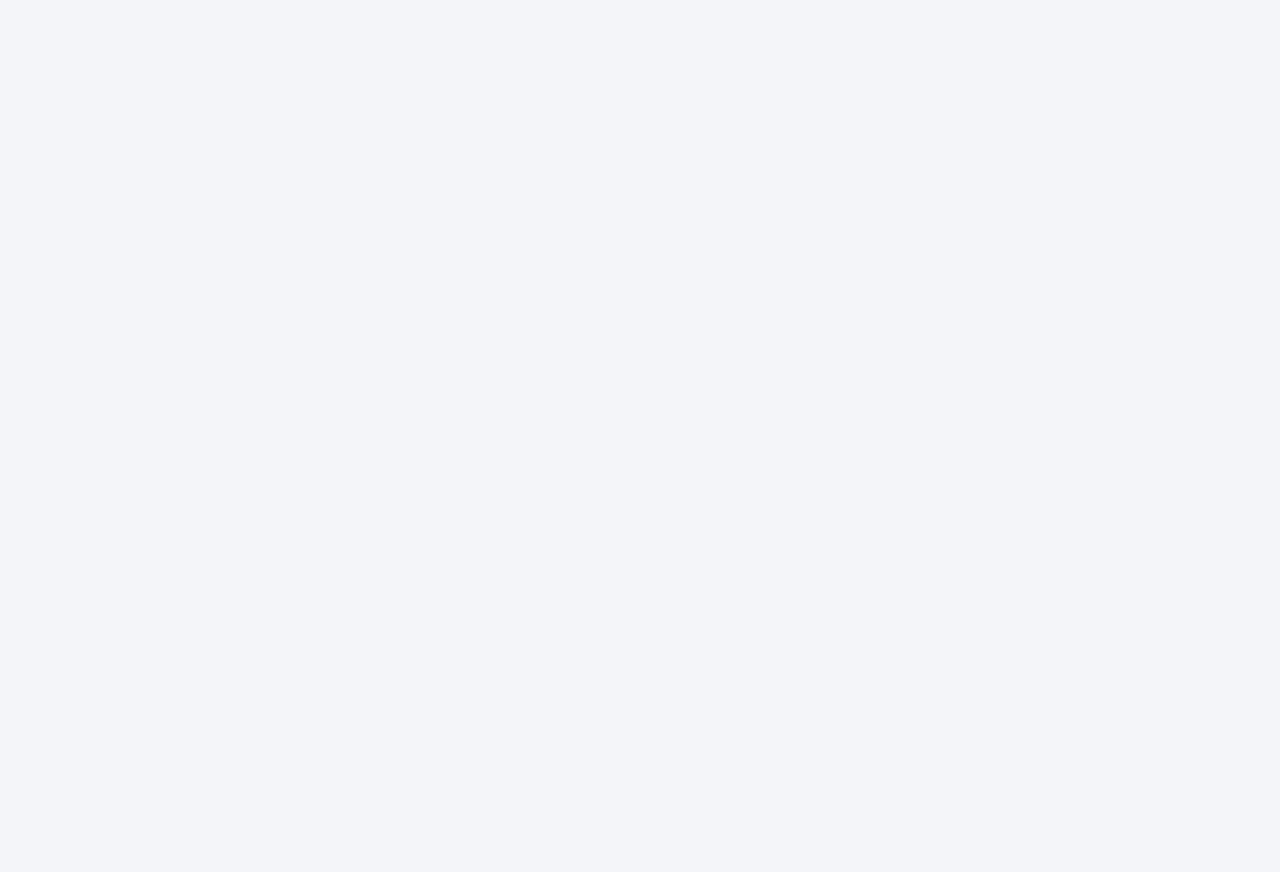
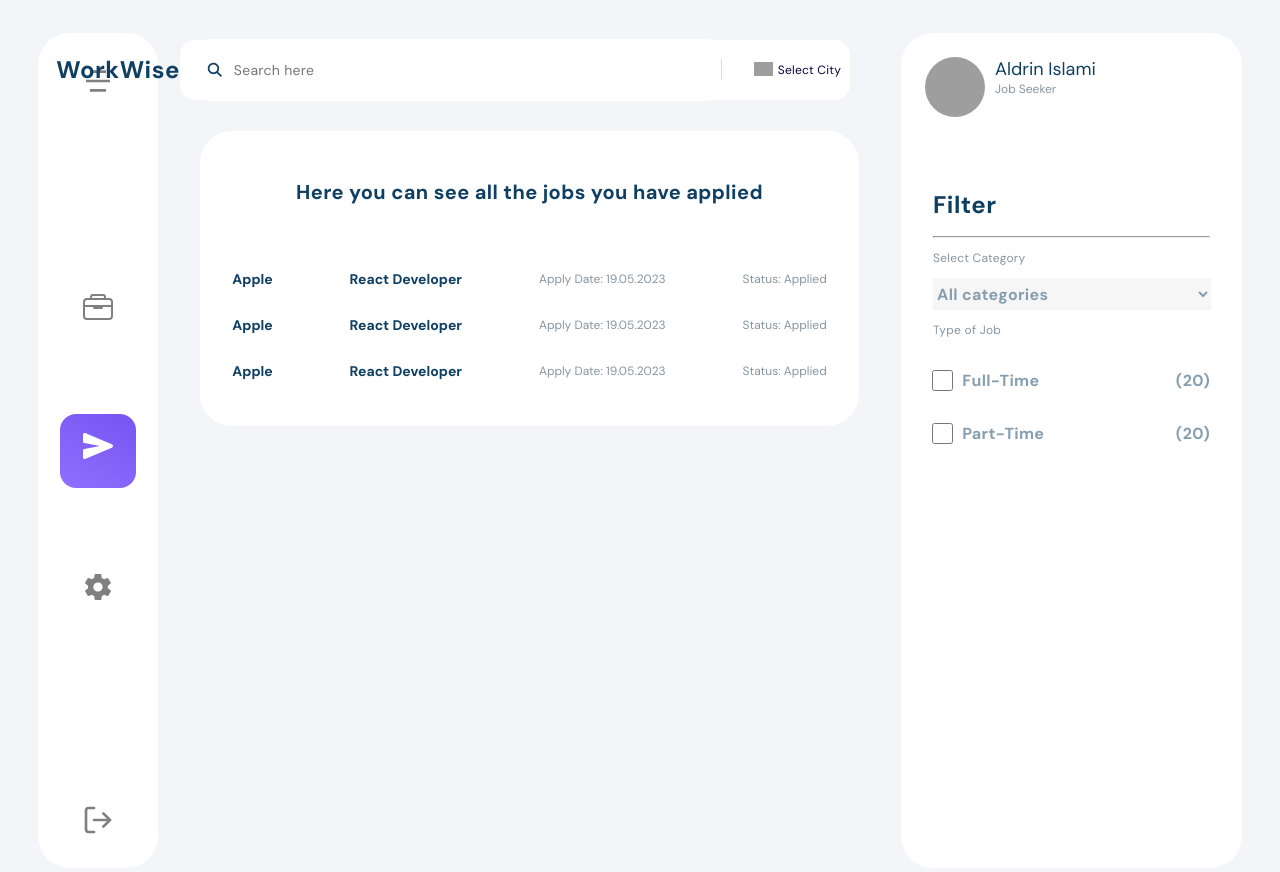
Before and after one commit to Aldrin1807/WorkWise, a React (Vite) app in the folder work-wise/: page /sent in a window 1280 px wide. Shown: the top 872 px of the page. Before the commit the page ends 800 px from the top, so only its background shows below. Built offline with nearby package versions, Linux system fonts and the light colour scheme; grey boxes are pictures that could not be loaded.

Commit message:
sent page done!

```diff
--- /dev/null
+++ b/work-wise/src/Pages/Sent.css
@@ -0,0 +1,26 @@
+.primary{
+    font-family: 'DM Sans';
+    font-style: normal;
+    font-weight: 700;
+    font-size: 20px;
+    line-height: 31px;
+    letter-spacing: 0.02em;
+    text-align: center;
+    color: #0F3F62;
+}
+.sent-content{
+    background-color: white;
+    width: 80%;
+    margin: 0 auto;
+    padding: 2rem;
+    border-radius: 2rem;
+}
+.item{
+    display: flex;
+    justify-content: space-between;
+    align-items: center;
+
+}
+#first{
+    margin-top: 3rem;
+}
--- a/work-wise/src/Pages/Sent.tsx
+++ b/work-wise/src/Pages/Sent.tsx
@@ -1,8 +1,38 @@
-
+import LeftNav from "../Components/Left/LeftNav";
+import { Search } from "../Components/Middle/Content";
+import RightNav from "../Components/Right/RightNav";
+import './Sent.css'
 
 export default function Sent(){
     return(
         <>
+        <LeftNav  icon={'send'}/>
+        <div className="container">
+            <Search job={true} />
+            <div className="sent-content" >
+                <h1 className="primary">Here you can see all the jobs you have applied</h1>
+                <div className="item" id="first">
+                <p className='primary-text'>Apple</p>
+                <p className="primary-text">React Developer</p>
+                <p className="secondary-text">Apply Date: 19.05.2023</p>
+                <p className="secondary-text">Status: Applied</p>
+                </div>
+                <div className="item" >
+                <p className='primary-text'>Apple</p>
+                <p className="primary-text">React Developer</p>
+                <p className="secondary-text">Apply Date: 19.05.2023</p>
+                <p className="secondary-text">Status: Applied</p>
+                </div>
+                <div className="item" >
+                <p className='primary-text'>Apple</p>
+                <p className="primary-text">React Developer</p>
+                <p className="secondary-text">Apply Date: 19.05.2023</p>
+                <p className="secondary-text">Status: Applied</p>
+                </div>
+            </div>
+        </div>
+        <RightNav />
+
         </>
     )
 }
```
